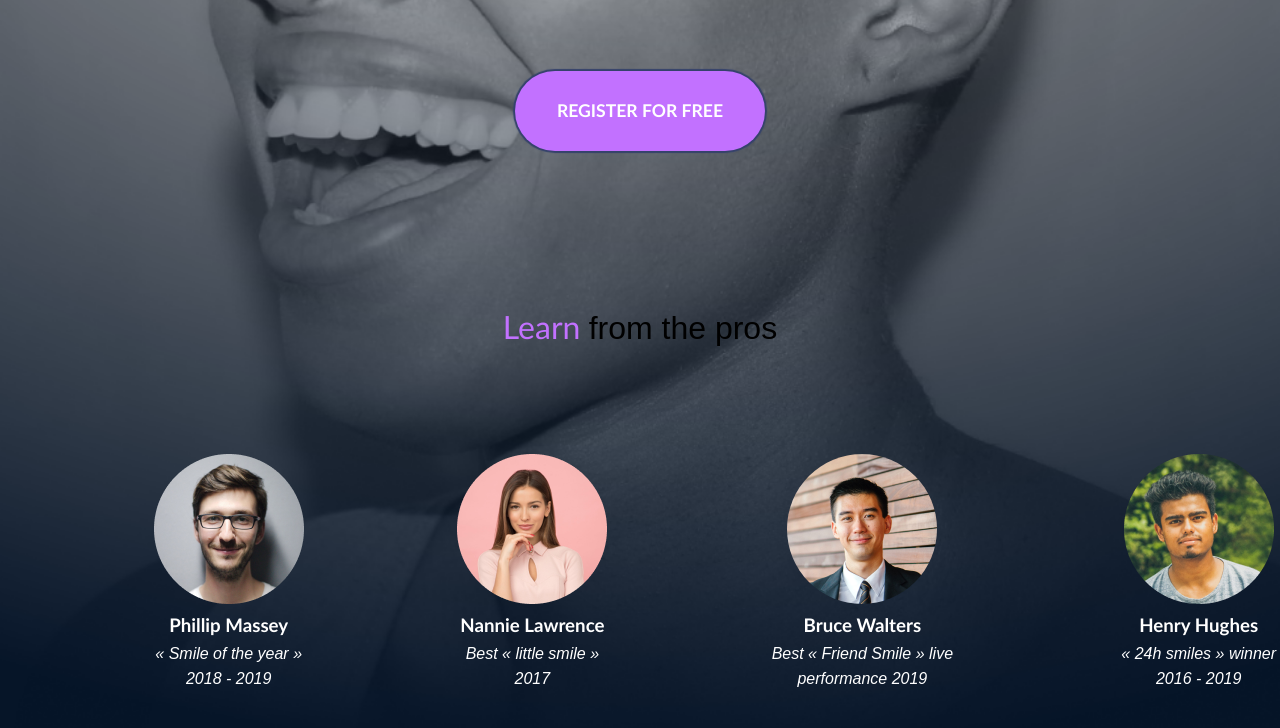
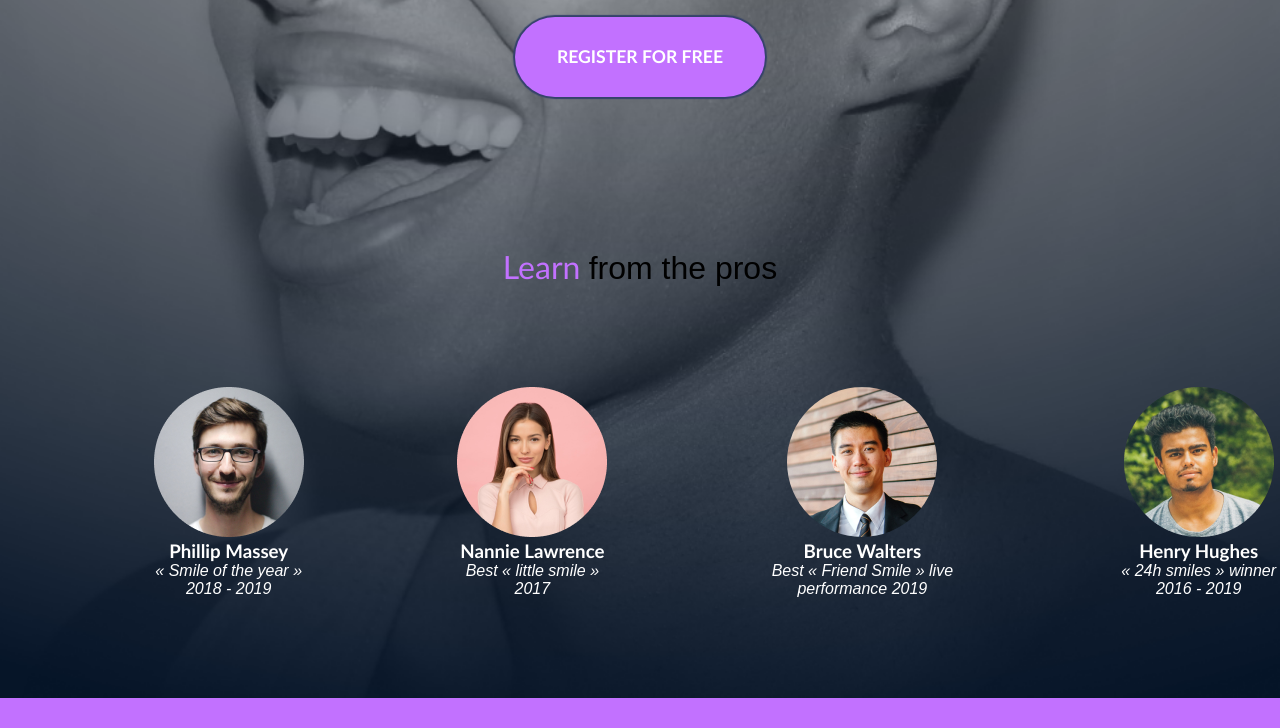
Before and after one commit to QuabenaEsben/alx_html_css, a plain HTML site: page css_advanced/index.html in a window 1280 px wide. Shown: the part 541-1269 px from the top of the page. Drawn offline with Linux system fonts and the light colour scheme.

Commit message:
spacing problem

```diff
--- a/css_advanced/styles.css
+++ b/css_advanced/styles.css
@@ -13,11 +13,7 @@
     background-position: center; /* Center the image */
     position: absolute;
   }
-  header::after {
-    content: "";
-    display: block;
-    clear: both;
-  }
+
   nav {
     display: flex;
     justify-content: space-between;
@@ -42,10 +38,7 @@
     text-decoration: none;
     font-size: 1em;
   }
-  body {
-    box-sizing: border-box;
-    line-height: 1.6;
-  }
+
   .first_section {
     text-align: center;
     position: relative;
```
